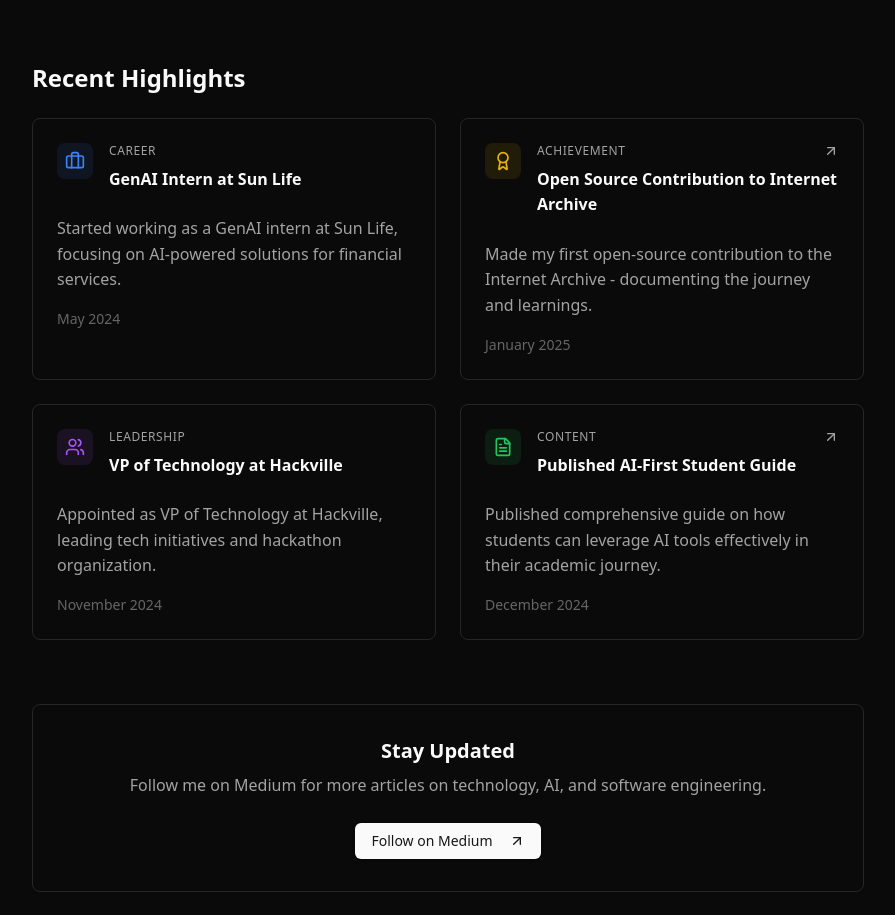
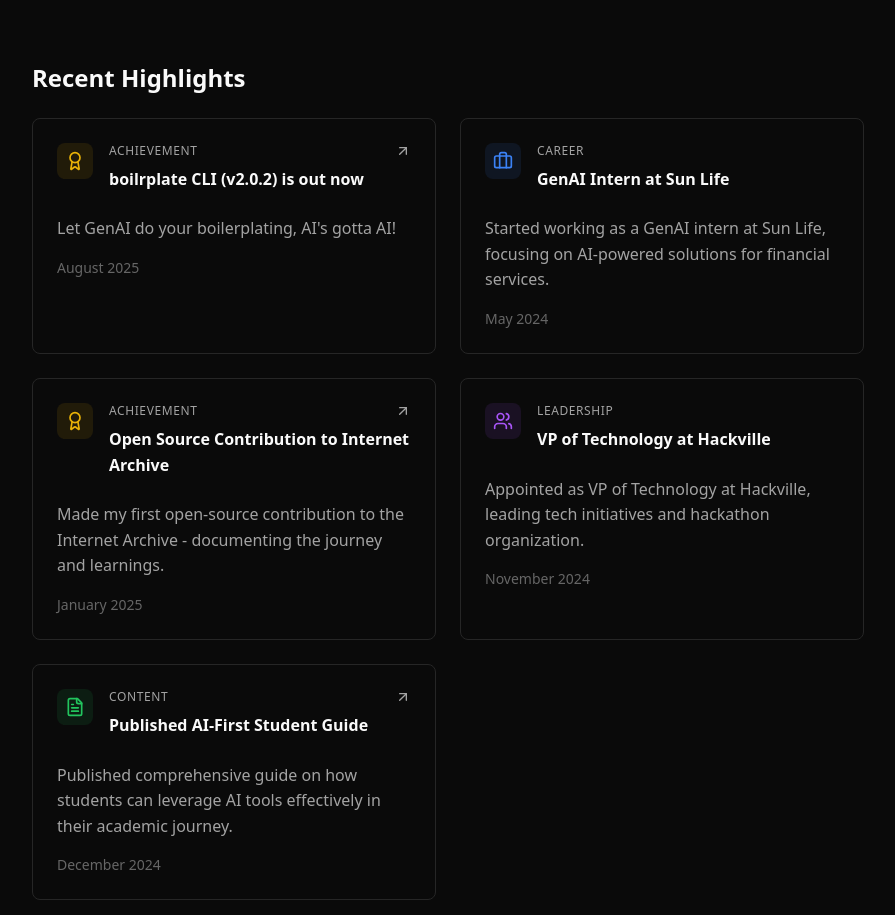
Before and after one commit to purohitamann/porfolio-next, a Next.js app: page /blog in a window 1280 px wide. Shown: the part 992-1907 px from the top of the page, without its empty margins (192-1087 px from the left). Built offline with nearby package versions, Linux system fonts and the light colour scheme.

Commit message:
ready for deployment

```diff
--- a/src/app/blog/[slug]/page.tsx
+++ b/src/app/blog/[slug]/page.tsx
@@ -46,8 +46,11 @@
     notFound();
   }
 
-  // Get images for slideshow (prioritize featuredImages array, fallback to single featuredImage)
-  const slideshowImages = post.featuredImages || (post.featuredImage ? [post.featuredImage] : []);
+  // Get images for slideshow (use featuredImages array)
+  const slideshowImages =
+    post.featuredImages && post.featuredImages.length > 0
+      ? post.featuredImages
+      : [];
 
   const nextImage = () => {
     setCurrentImageIndex((prev) => (prev + 1) % slideshowImages.length);
--- a/src/app/blog/page.tsx
+++ b/src/app/blog/page.tsx
@@ -5,7 +5,6 @@
 import Link from 'next/link';
 import { Button } from '@/components/ui/button';
 import highlights from '../../data/highlights.json';
-import blogData from '../../data/blog.json';
 
 interface Highlight {
   id: number;
--- a/src/app/components/RecentHighlights.tsx
+++ b/src/app/components/RecentHighlights.tsx
@@ -45,7 +45,7 @@
 };
 
 const RecentHighlights = () => {
-  const recentHighlights = highlights.highlights.slice(0, 3);
+  const recentHighlights = (highlights.highlights as Highlight[]).slice(0, 3);
 
   return (
     <section className="w-full">
--- a/src/data/highlights.json
+++ b/src/data/highlights.json
@@ -1,5 +1,15 @@
 {
   "highlights": [
+
+        {
+      "id": 10,
+      "title": "boilrplate CLI (v2.0.2) is out now",
+      "description": "Let GenAI do your boilerplating, AI's gotta AI!",
+      "date": "August 2025",
+      "type": "achievement",
+      "link": "https://www.linkedin.com/pulse/boilrplate-cli-v202-beta-out-now-aman-purohit-29gfc/?trackingId=ltohhALYRFOWdrX6OEZAMQ%3D%3D"
+    },
+
      {
       "id": 2,
       "title": "GenAI Intern at Sun Life",
```
